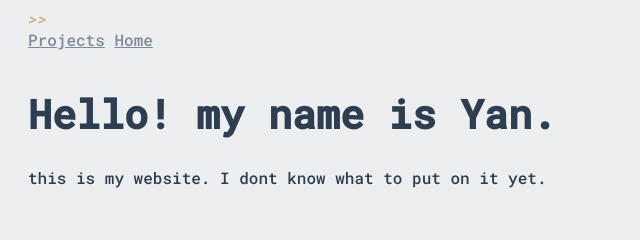
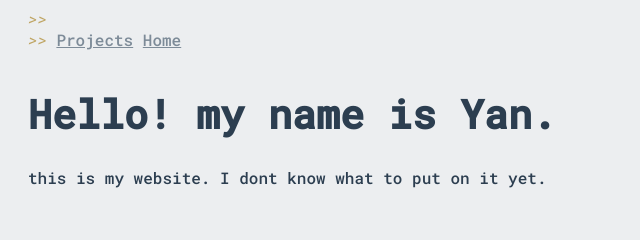
Before and after one commit to sohqy/sohqy.github.io, a plain HTML site: page index.html in a window 1280 px wide. Shown: the top 240 px of the page, 0-640 px from the left. Drawn offline with nearby package versions, Linux system fonts and the light colour scheme.

Commit message:
Update nav.html

```diff
--- a/nav.html
+++ b/nav.html
@@ -1,2 +1,3 @@
+<em>>></em>
 <a href="Projects/index.html">Projects</a>
 <a href="../index.html">Home</a>
```
